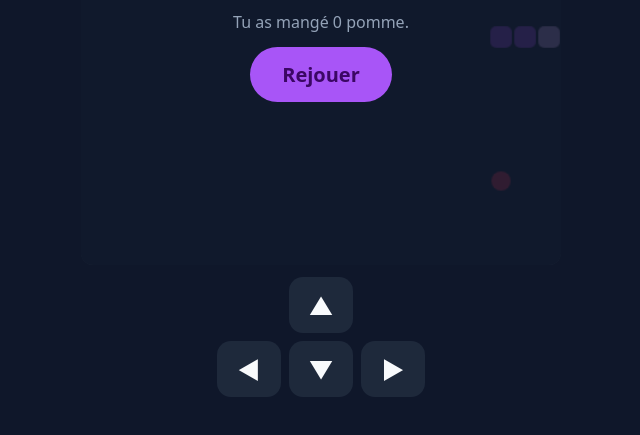
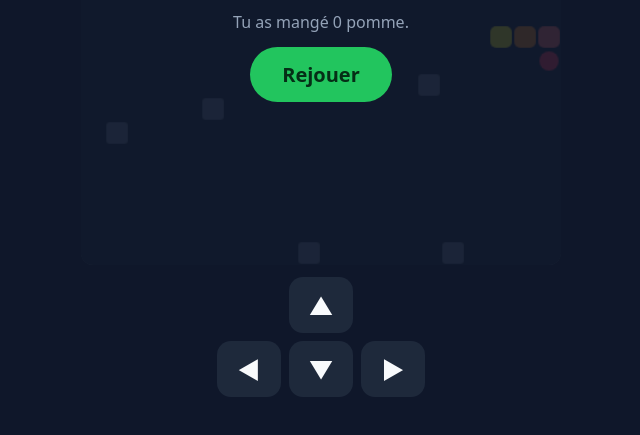
Before and after one commit to Elea69412/Chaima-Elea, a plain HTML site: page index.html in a window 1280 px wide. Both pictures are taken after a click on the button "Jouer". Shown: the part 267-702 px from the top of the page, without its empty margins (319-959 px from the left). Drawn offline with Linux system fonts and the light colour scheme.

Commit message:
Add files via upload

```diff
--- a/index.html
+++ b/index.html
@@ -5,7 +5,7 @@
   <meta name="viewport" content="width=device-width, initial-scale=1, user-scalable=no">
   <title>Le Serpent</title>
   <style>
-    :root { --bg: #0f172a; --fg: #f8fafc; --muted: #94a3b8; --serpent: #a855f7; --pomme: #f43f5e; --grille: #1e293b; }
+    :root { --bg: #0f172a; --fg: #f8fafc; --muted: #94a3b8; --serpent: #22c55e; --pomme: #f43f5e; --grille: #1e293b; }
     * { box-sizing: border-box; }
     body {
       margin: 0; min-height: 100vh; background: var(--bg); color: var(--fg);
@@ -24,7 +24,7 @@
     p { margin: 0; color: var(--muted); }
     button {
       font: inherit; font-weight: 700; border: 0; border-radius: 999px; cursor: pointer;
-      background: var(--serpent); color: #3b0764; font-size: 20px; padding: 14px 32px;
+      background: var(--serpent); color: #052e16; font-size: 20px; padding: 14px 32px;
     }
     #croix { display: grid; grid-template-columns: repeat(3, 64px); grid-template-rows: repeat(2, 56px); gap: 8px; }
     #croix button { border-radius: 14px; padding: 0; font-size: 24px; background: var(--grille); color: var(--fg); }
@@ -44,7 +44,7 @@
     <canvas id="jeu" width="400" height="400"></canvas>
     <div id="ecran">
       <h1>🐍 Le Serpent</h1>
-      <p>Mange les pommes sans te cogner.<br>Flèches du clavier, ou glisse le doigt sur mobile.</p>
+      <p>Mange les pommes sans te cogner<br>contre les murs ni les rochers.<br>Flèches du clavier, ou glisse le doigt sur mobile.</p>
       <button id="jouer">Jouer</button>
     </div>
   </div>
@@ -66,23 +66,52 @@
     const T = canvas.width / CASES; // taille d'une case en pixels
     const DIRS = { haut: [0, -1], bas: [0, 1], gauche: [-1, 0], droite: [1, 0] };
 
-    let serpent, dir, fileDirs, pomme, score, boucle, enJeu = false;
+    let serpent, dir, fileDirs, pomme, obstacles, score, boucle, enJeu = false;
     let record = 0;
     try { record = Number(localStorage.getItem('record-serpent')) || 0; } catch (e) {}
     recordEl.textContent = record;
 
+    const OBSTACLES_DEPART = 6;
+    const POMMES_PAR_OBSTACLE = 5; // un rocher de plus toutes les 5 pommes
+
+    const occupe = (liste, p) => liste.some(s => s.x === p.x && s.y === p.y);
+
+    function caseAuHasard() {
+      return { x: Math.floor(Math.random() * CASES), y: Math.floor(Math.random() * CASES) };
+    }
+
     function nouvellePomme() {
       let p;
-      do {
-        p = { x: Math.floor(Math.random() * CASES), y: Math.floor(Math.random() * CASES) };
-      } while (serpent.some(s => s.x === p.x && s.y === p.y));
+      do { p = caseAuHasard(); } while (occupe(serpent, p) || occupe(obstacles, p));
       return p;
+    }
+
+    // Un rocher n'apparaît jamais sur le serpent, la pomme, près de la tête, ni juste devant elle
+    function devantLaTete(p) {
+      const tete = serpent[0];
+      for (let k = 1; k <= 8; k++) {
+        if (p.x === tete.x + dir[0] * k && p.y === tete.y + dir[1] * k) return true;
+      }
+      return false;
+    }
+
+    function nouvelObstacle() {
+      const tete = serpent[0];
+      let p;
+      do { p = caseAuHasard(); } while (
+        occupe(serpent, p) || occupe(obstacles, p) || (pomme && p.x === pomme.x && p.y === pomme.y) ||
+        Math.abs(p.x - tete.x) + Math.abs(p.y - tete.y) < 4 || devantLaTete(p)
+      );
+      obstacles.push(p);
     }
 
     function demarrer() {
       serpent = [{ x: 10, y: 10 }, { x: 9, y: 10 }, { x: 8, y: 10 }];
       dir = DIRS.droite;
       fileDirs = [];
+      obstacles = [];
+      pomme = null;
+      for (let i = 0; i < OBSTACLES_DEPART; i++) nouvelObstacle();
       pomme = nouvellePomme();
       score = 0;
       scoreEl.textContent = score;
@@ -103,12 +132,13 @@
 
       const horsGrille = tete.x < 0 || tete.y < 0 || tete.x >= CASES || tete.y >= CASES;
       const surLuiMeme = serpent.slice(0, -1).some(s => s.x === tete.x && s.y === tete.y);
-      if (horsGrille || surLuiMeme) return perdu();
+      if (horsGrille || surLuiMeme || occupe(obstacles, tete)) return perdu();
 
       serpent.unshift(tete);
       if (tete.x === pomme.x && tete.y === pomme.y) {
         score++;
         scoreEl.textContent = score;
+        if (score % POMMES_PAR_OBSTACLE === 0) nouvelObstacle();
         pomme = nouvellePomme();
       } else {
         serpent.pop();
@@ -119,12 +149,19 @@
 
     function dessiner() {
       ctx.clearRect(0, 0, canvas.width, canvas.height);
+      ctx.fillStyle = '#64748b';
+      obstacles.forEach(o => {
+        ctx.beginPath();
+        ctx.roundRect(o.x * T + 1, o.y * T + 1, T - 2, T - 2, 3);
+        ctx.fill();
+      });
       ctx.fillStyle = '#f43f5e';
       ctx.beginPath();
       ctx.arc(pomme.x * T + T / 2, pomme.y * T + T / 2, T / 2 - 2, 0, Math.PI * 2);
       ctx.fill();
       serpent.forEach((s, i) => {
-        ctx.fillStyle = i === 0 ? '#d8b4fe' : '#a855f7';
+        // Arc-en-ciel : chaque anneau décale la teinte de 30°, la tête est plus claire
+        ctx.fillStyle = `hsl(${(i * 30) % 360}, 85%, ${i === 0 ? 70 : 55}%)`;
         ctx.beginPath();
         ctx.roundRect(s.x * T + 1, s.y * T + 1, T - 2, T - 2, 5);
         ctx.fill();
```
